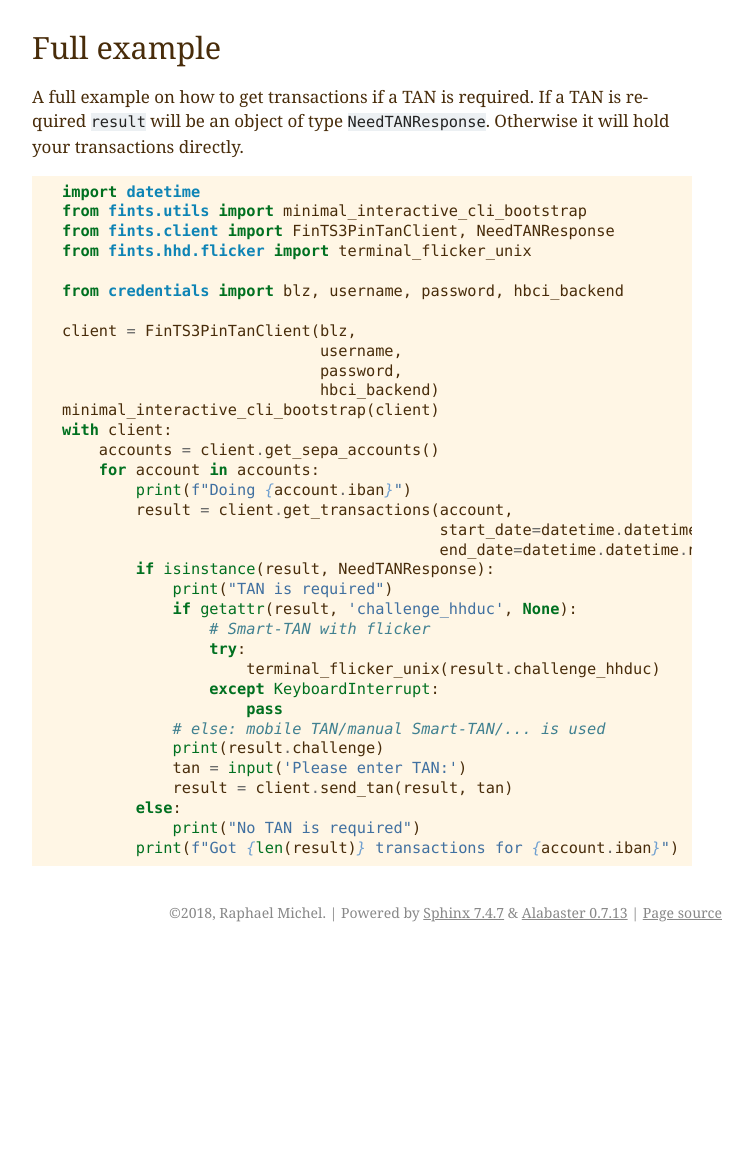
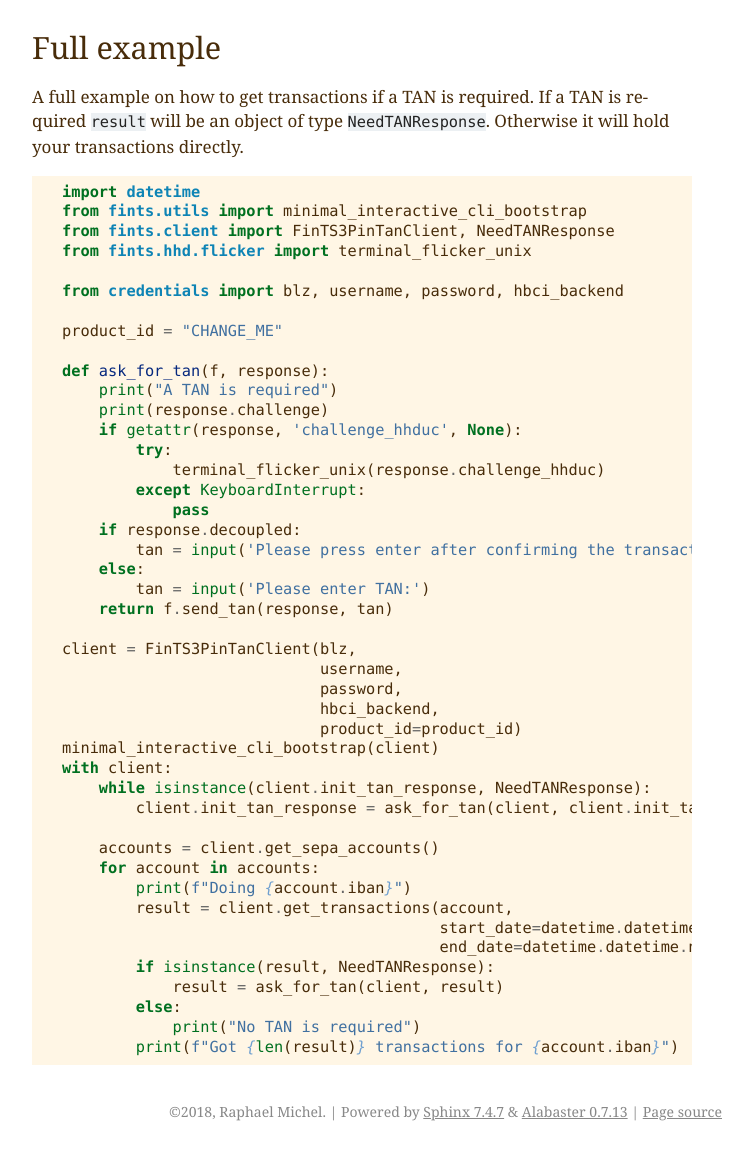
Before and after one commit to raphaelm/python-fints, a Sphinx documentation site: the page built from docs/tans.rst, in a window 1280 px wide and 1400 px high, scrolled down 3807 px, cut to the strip 249-1400 px from the top of the window. Shown: the whole strip, without its empty margins (388-1141 px from the left). Built offline with Sphinx 7.4.7, drawn with Linux system fonts in a browser that asks for light colours; before the commit the page ends 5008 px from its top, so only the background shows below that.

Commit message:
Improve code example in docs/tans.rst (#184)
* Add product_id to example in docs/tans.rst

* Fix initial tan request in example in docs/tans.rst

Before this commit, the example suggested that we should only ask for
a TAN after calling client.get_transactions(). This did not work (at least
for my bank Sparkasse Hannover). Now with this commit, the example is
proposing to ask for a TAN already in the beginning, as also suggested
in docs/trouble.rst.

Another side effect of this commit is that ask_for_tan() now also checks
for response.decoupled and presents a more reasonable string for input()
in the case of PushTAN.

```diff
--- a/docs/tans.rst
+++ b/docs/tans.rst
@@ -206,12 +206,32 @@ A full example on how to get transactions if a TAN is required. If a TAN is requ
 
     from credentials import blz, username, password, hbci_backend
 
+    product_id = "CHANGE_ME"
+
+    def ask_for_tan(f, response):
+        print("A TAN is required")
+        print(response.challenge)
+        if getattr(response, 'challenge_hhduc', None):
+            try:
+                terminal_flicker_unix(response.challenge_hhduc)
+            except KeyboardInterrupt:
+                pass
+        if response.decoupled:
+            tan = input('Please press enter after confirming the transaction in your app:')
+        else:
+            tan = input('Please enter TAN:')
+        return f.send_tan(response, tan)
+
     client = FinTS3PinTanClient(blz,
                                 username,
                                 password,
-                                hbci_backend)
+                                hbci_backend,
+                                product_id=product_id)
     minimal_interactive_cli_bootstrap(client)
     with client:
+        while isinstance(client.init_tan_response, NeedTANResponse):
+            client.init_tan_response = ask_for_tan(client, client.init_tan_response)
+
         accounts = client.get_sepa_accounts()
         for account in accounts:
             print(f"Doing {account.iban}")
@@ -219,17 +239,7 @@ A full example on how to get transactions if a TAN is required. If a TAN is requ
                                              start_date=datetime.datetime.now() - datetime.timedelta(days=100),
                                              end_date=datetime.datetime.now())
             if isinstance(result, NeedTANResponse):
-                print("TAN is required")
-                if getattr(result, 'challenge_hhduc', None):
-                    # Smart-TAN with flicker
-                    try:
-                        terminal_flicker_unix(result.challenge_hhduc)
-                    except KeyboardInterrupt:
-                        pass
-                # else: mobile TAN/manual Smart-TAN/... is used
-                print(result.challenge)
-                tan = input('Please enter TAN:')
-                result = client.send_tan(result, tan)
+                result = ask_for_tan(client, result)
             else:
                 print("No TAN is required")
             print(f"Got {len(result)} transactions for {account.iban}")
```
